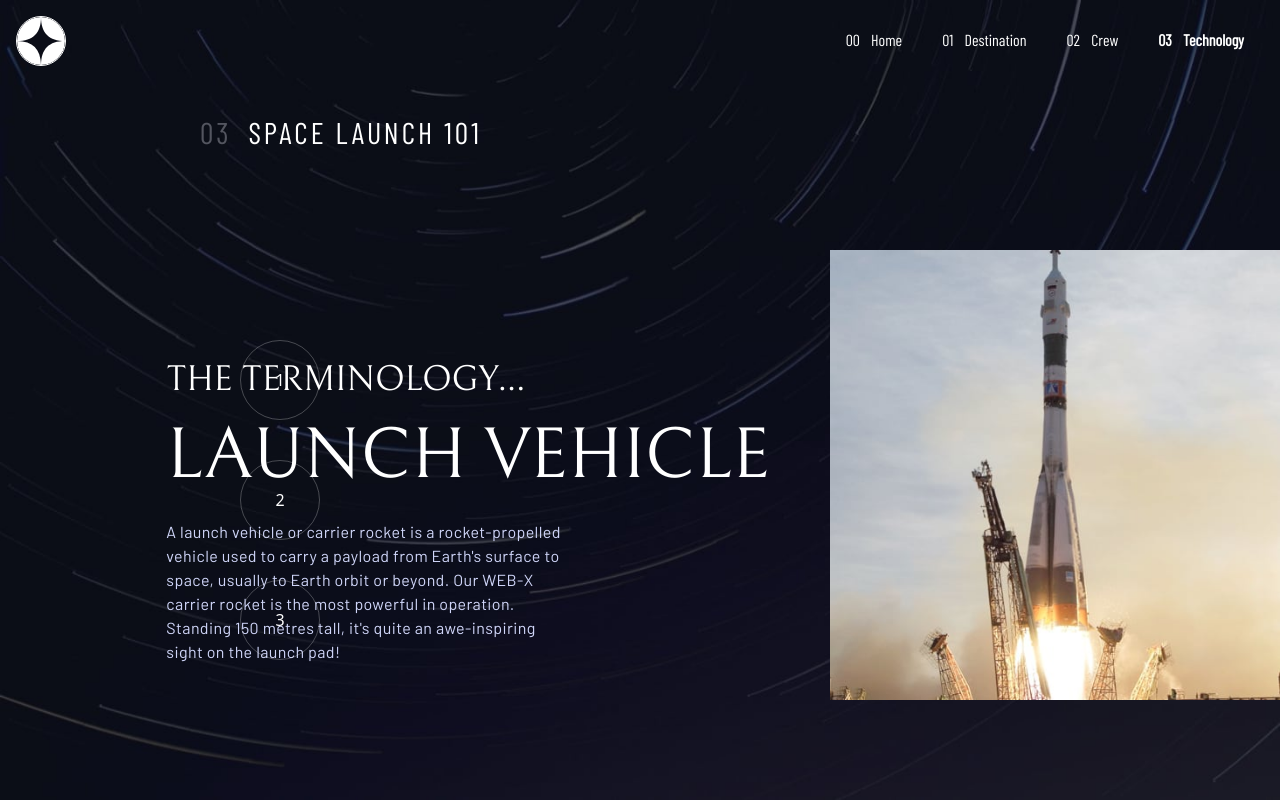
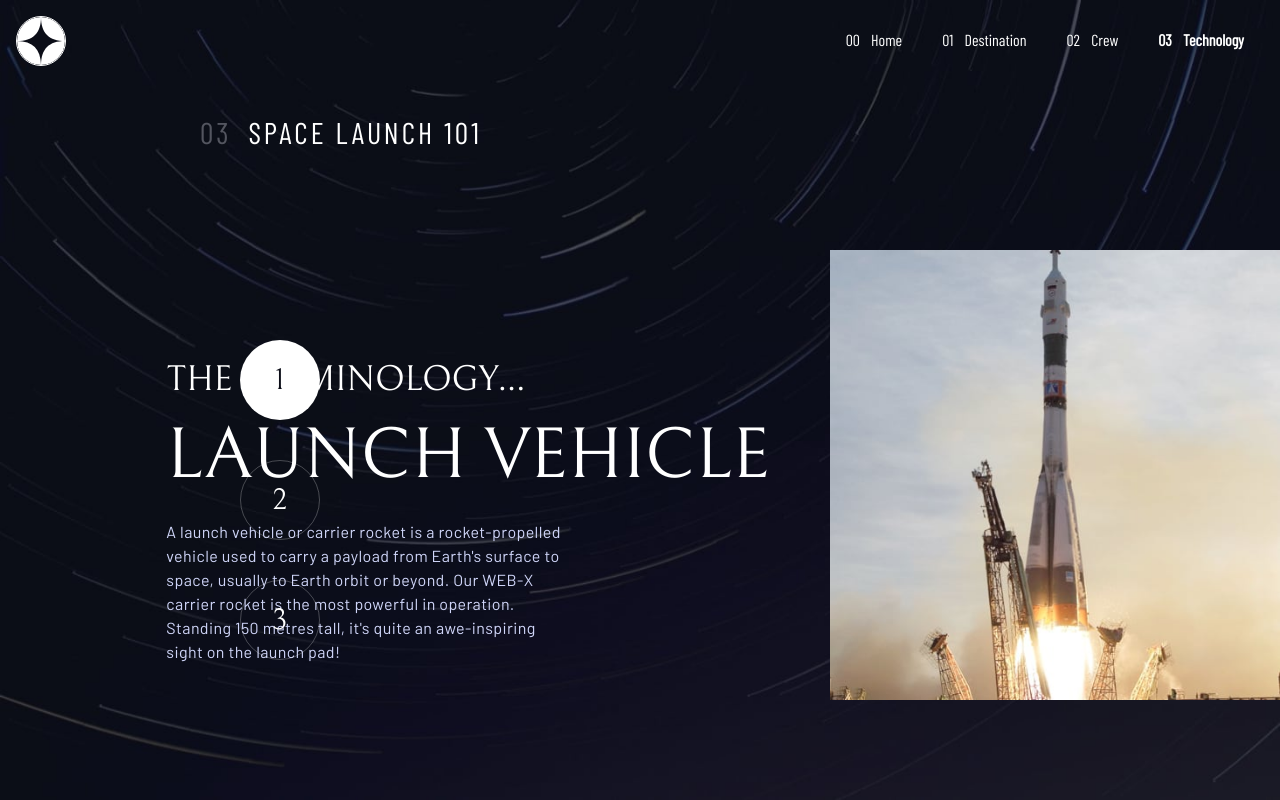
Before and after one commit to kachi-jasperD/space-tourism-website, a React (Vite) app: page /technology in a window 1280 px wide. Built offline with nearby package versions, Linux system fonts and the light colour scheme.

Commit message:
isActive functionality on Technology

```diff
--- a/src/pages/technology/TechnologyCategories.tsx
+++ b/src/pages/technology/TechnologyCategories.tsx
@@ -8,24 +8,31 @@ type TechnologyCategoriesProps = {
   }[];
 
   filterItems: (id: number) => void;
+  handleIsActive: (index: number) => void;
+  activeIndex: number;
 };
 
 const TechnologyCategories = ({
   items,
   filterItems,
+  handleIsActive,
+  activeIndex,
 }: TechnologyCategoriesProps) => {
   return (
     <div
-      className="absolute top-90 left-1/2 transform -translate-x-1/2 flex gap-10
+      className="absolute top-95 left-1/2 transform -translate-x-1/2 flex gap-10
                 md:top-130 lg:top-80 lg:left-70 lg:flex lg:flex-col lg:gap-0"
     >
       {items.map((item, index) => {
+        const isActive = index === activeIndex;
         return (
           <button
             key={index}
-            className=" text-white w-20 h-20 border border-white/25 rounded-full my-5 hover:bg-white hover:text-[#0B0D17]"
+            className={`w-15 h-15 lg:w-20 lg:h-20 border border-white/25 rounded-full my-5 font-bellefair text-xl lg:text-3xl hover:border-white
+  ${isActive ? "text-[#0B0D17] bg-white" : "text-white"}`}
             onClick={() => {
               filterItems(index);
+              handleIsActive(index);
             }}
           >
             {item.id}
--- a/src/routes/technology.tsx
+++ b/src/routes/technology.tsx
@@ -11,18 +11,27 @@ export const Route = createFileRoute("/technology")({
 function Technology() {
   const [spaceShips] = useState(technologies);
   const [selectedIndex, setSelectedIndex] = useState(0);
+    const [activeIndex, setActiveIndex] = useState(0);
 
   const filterItems = (id: number) => {
     setSelectedIndex(id);
   };
 
+   const handleIsActive = (index: number) => {
+     setActiveIndex(index);
+   };
   return (
     <div>
       <TechnologyBackground />
       <p className="font-barlow-condensed text-white text-center mt-10 md:text-left md:ml-5 lg:ml-50 lg:text-3xl lg:tracking-widest ">
         <span className="mr-2 text-[#53555f]">03</span> SPACE LAUNCH 101
       </p>
-      <TechnologyCategories items={spaceShips} filterItems={filterItems} />
+      <TechnologyCategories
+        items={spaceShips}
+        filterItems={filterItems}
+        handleIsActive={handleIsActive}
+        activeIndex={activeIndex}
+      />
       <TechnologyMenu item={spaceShips[selectedIndex]} />
     </div>
   );
```
